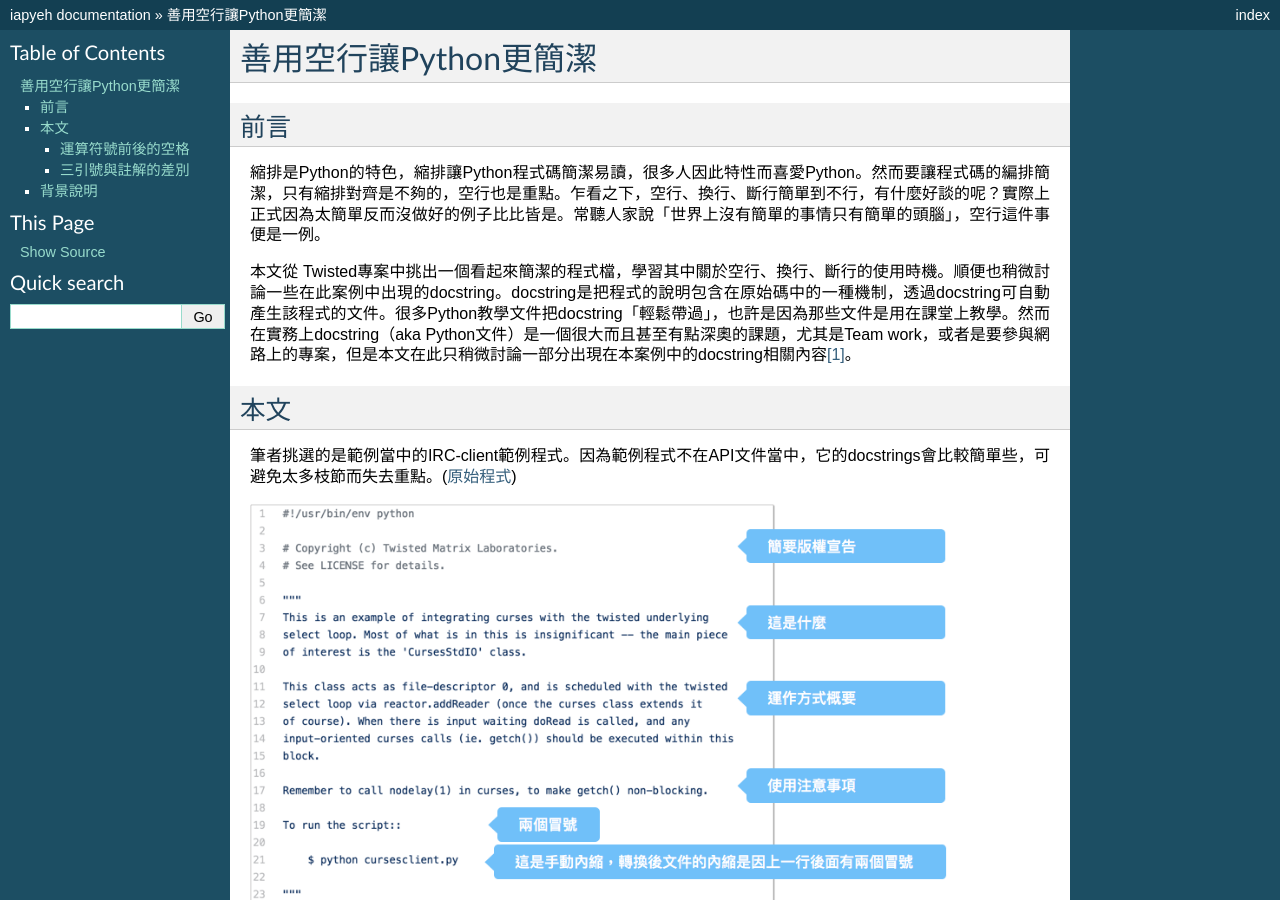
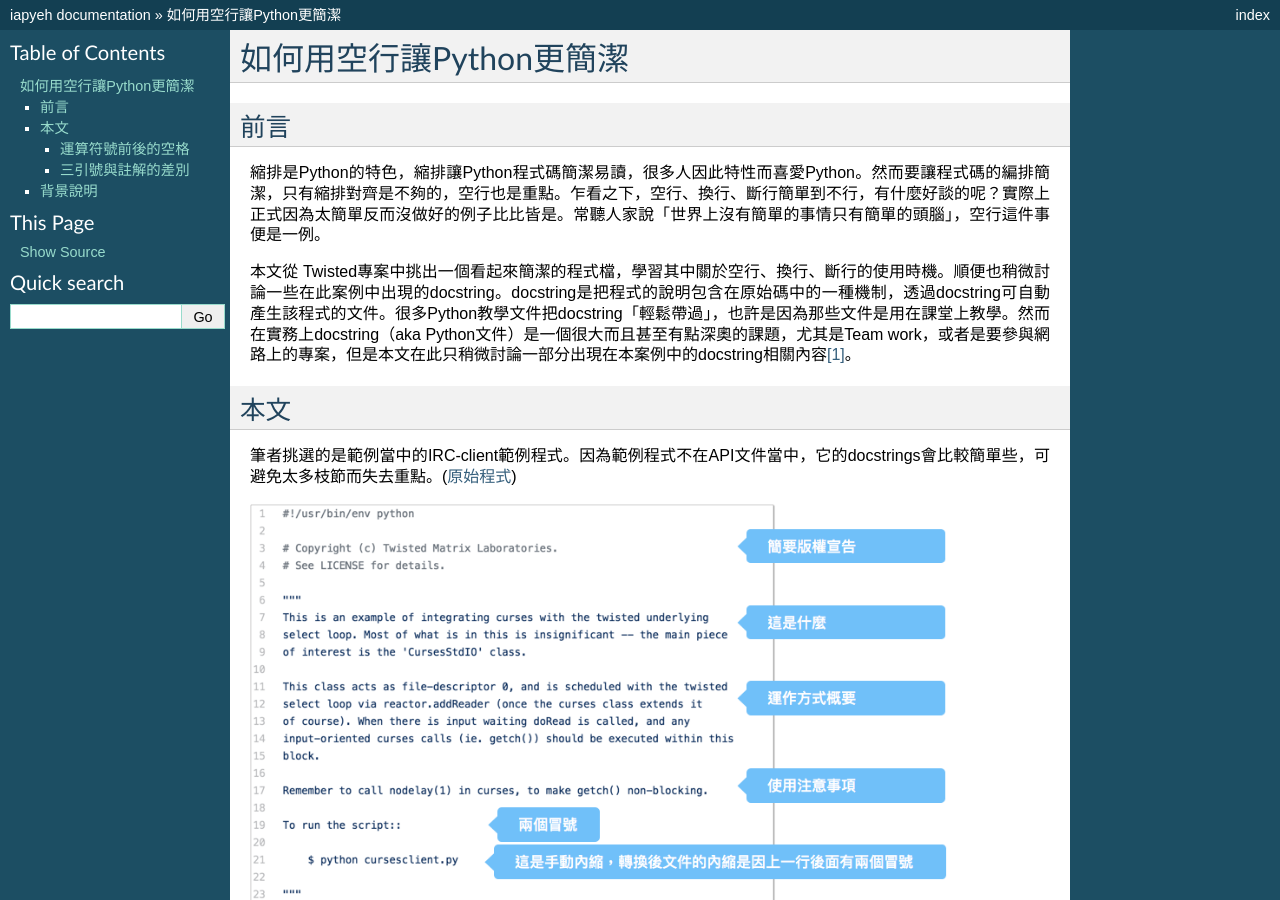
Before and after one commit to iapyeh/iapyeh, a Sphinx documentation site: the page built from docs/blogs/technical/docs_style_review_twisted.rst, in a window 1280 px wide and 900 px high. Built offline with Sphinx 7.4.7, drawn with Linux system fonts in a browser that asks for light colours; some of the changed text lies outside the part shown.

Commit message:
Google Docs reST Editor@2018-1-28 21:34:23

```diff
--- a/docs/blogs/technical/docs_style_review_twisted.rst
+++ b/docs/blogs/technical/docs_style_review_twisted.rst
@@ -1,8 +1,8 @@
 
-.. _h44573d6b372a44f62565a39447f37c:
+.. _h103c417c41302e48336a54306da4f10:
 
-善用空行讓Python更簡潔
-######################
+如何用空行讓Python更簡潔
+########################
 
 .. _h1634483c7822441972316c7301545:
 
```
